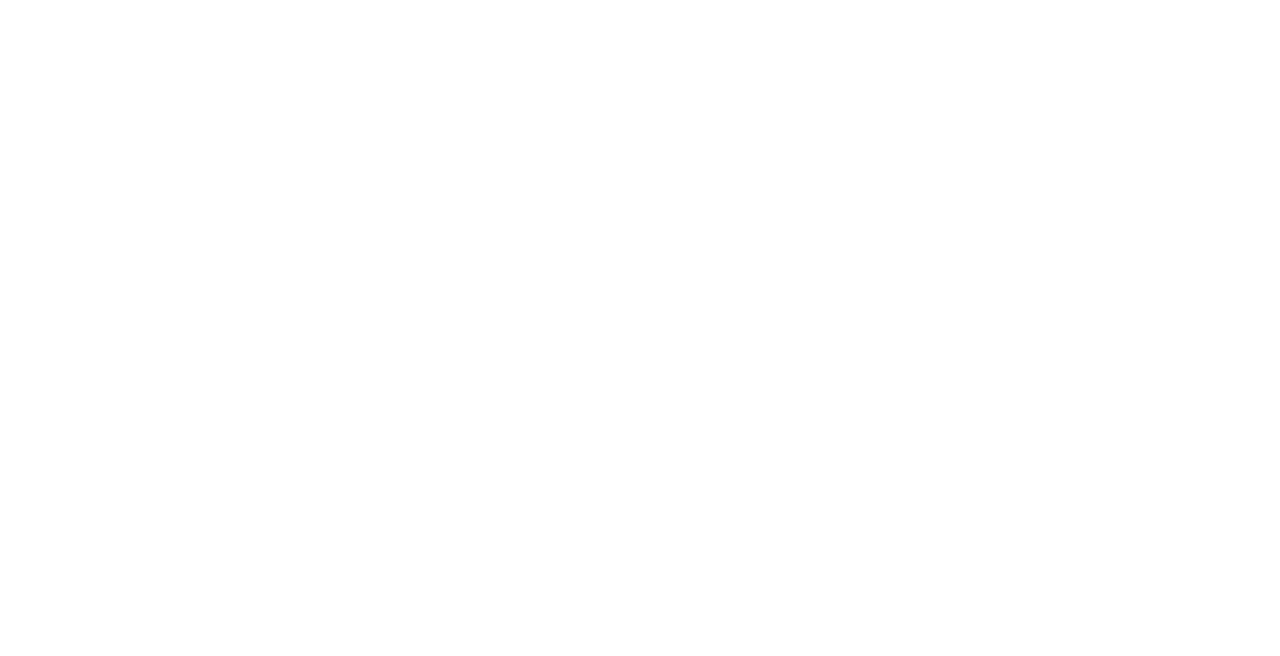
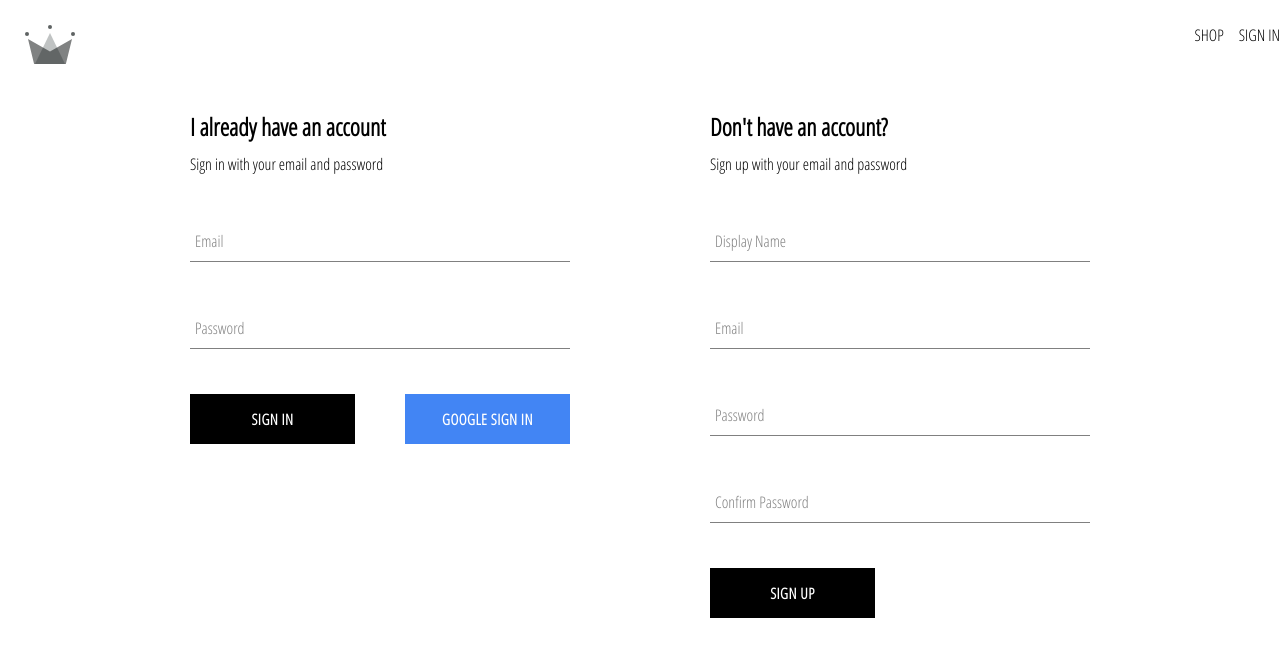
Before and after one commit to islamkhattab/crwn-clothing, a React (Create React App) app: page /auth in a window 1280 px wide. Before the commit this address had no page. Shown: the top 656 px of the page. Built offline with nearby package versions, Linux system fonts and the light colour scheme.

Commit message:
Adding sign in form and refactor aut page

```diff
--- a/src/App.js
+++ b/src/App.js
@@ -1,7 +1,7 @@
 import { Routes, Route } from "react-router-dom";
 import Home from "./routes/home/home.component";
 import Navigation from "./routes/navigation/navigation.component";
-import SigIn from "./routes/sign-in/sign-in.component";
+import Authentication from "./routes/Authentication/authentication.component";
 
 const Shop = () => {
   return <h1>I am the shop page</h1>;
@@ -13,7 +13,7 @@
       <Route path="/" element={<Navigation />}>
         <Route index element={<Home />} />
         <Route path="shop" element={<Shop />} />
-        <Route path="sign-in" element={<SigIn />} />
+        <Route path="auth" element={<Authentication />} />
       </Route>
     </Routes>
   );
--- /dev/null
+++ b/src/components/button/button.component.jsx
@@ -0,0 +1,18 @@
+import "./button.styles.scss";
+const BUTTON_TYPE_CLASSES = {
+  google: "google-sign-in",
+  inverted: "inverted",
+};
+
+const Button = ({ children, buttonType, ...otherProperties }) => {
+  return (
+    <button
+      className={`button-container ${BUTTON_TYPE_CLASSES[buttonType]}`}
+      {...otherProperties}
+    >
+      {children}
+    </button>
+  );
+};
+
+export default Button;
--- /dev/null
+++ b/src/components/button/button.styles.scss
@@ -0,0 +1,46 @@
+.button-container {
+    min-width: 165px;
+    width: auto;
+    height: 50px;
+    letter-spacing: 0.5px;
+    line-height: 50px;
+    padding: 0 35px 0 35px;
+    font-size: 15px;
+    background-color: black;
+    color: white;
+    text-transform: uppercase;
+    font-family: 'Open Sans Condensed';
+    font-weight: bolder;
+    border: none;
+    cursor: pointer;
+    display: flex;
+    justify-content: center;
+
+    &:hover {
+      background-color: white;
+      color: black;
+      border: 1px solid black;
+    }
+
+    &.google-sign-in {
+      background-color: #4285f4;
+      color: white;
+
+      &:hover {
+        background-color: #357ae8;
+        border: none;
+      }
+    }
+
+    &.inverted {
+      background-color: white;
+      color: black;
+      border: 1px solid black;
+
+      &:hover {
+        background-color: black;
+        color: white;
+        border: none;
+      }
+    }
+  }
--- /dev/null
+++ b/src/components/sign-in-form/sign-in-form.component.jsx
@@ -0,0 +1,108 @@
+import { useEffect } from "react";
+import { useState } from "react";
+import { getRedirectResult } from "firebase/auth";
+import {
+  auth,
+  signInWithGooglePopup,
+  createUserDocumentFromAuth,
+  signInAuthUserWithEmailAndPassword,
+} from "../../utils/firebase/firebase.utils";
+
+import FormInput from "../form-input/form-input.component";
+import Button from "../button/button.component";
+
+import "./sign-in-form.styles.scss";
+
+const defaultFormFields = {
+  email: "",
+  password: "",
+};
+
+const SignInForm = () => {
+  const [formFields, setFormFields] = useState(defaultFormFields);
+  const { email, password } = formFields;
+
+  useEffect(() => {
+    const getRedirectResponse = async () => {
+      const response = await getRedirectResult(auth);
+      if (response) {
+        await createUserDocumentFromAuth(response.user);
+      }
+    };
+    getRedirectResponse();
+  }, []);
+
+  const handleSubmit = async (event) => {
+    event.preventDefault();
+
+    try {
+      const response = await signInAuthUserWithEmailAndPassword(
+        email,
+        password
+      );
+      console.log(response);
+      resetFormFields();
+    } catch (error) {
+      switch (error.code) {
+        case "auth/wrong-password":
+          alert("incorrect password for email");
+          break;
+        case "auth/user-not-found":
+          alert("no user associated with this email");
+          break;
+        default:
+          console.log(error);
+      }
+    }
+  };
+
+  const handleChange = (event) => {
+    const { name, value } = event.target;
+    setFormFields({ ...formFields, [name]: value });
+  };
+
+  const resetFormFields = () => {
+    setFormFields(defaultFormFields);
+  };
+
+  const logGoogleUser = async () => {
+    const { user } = await signInWithGooglePopup();
+    await createUserDocumentFromAuth(user);
+  };
+
+  return (
+    <div className="sign-up-container">
+      <h2>I already have an account</h2>
+      <span>Sign in with your email and password</span>
+      <form onSubmit={handleSubmit}>
+        <FormInput
+          label="Email"
+          type="email"
+          required
+          onChange={handleChange}
+          name="email"
+          value={email}
+        />
+
+        <FormInput
+          label="Password"
+          type="password"
+          required
+          onChange={handleChange}
+          name="password"
+          value={password}
+          minLength="6"
+        />
+
+        <div className="buttons-container">
+          <Button type="submit">Sign In</Button>
+          <Button type="button" buttonType="google" onClick={logGoogleUser}>
+            Google sign in
+          </Button>
+        </div>
+      </form>
+    </div>
+  );
+};
+
+export default SignInForm;
--- /dev/null
+++ b/src/components/sign-in-form/sign-in-form.styles.scss
@@ -0,0 +1,14 @@
+.sign-up-container {
+    display: flex;
+    flex-direction: column;
+    width: 380px;
+
+    h2 {
+      margin: 10px 0;
+    }
+
+    .buttons-container {
+      display: flex;
+      justify-content: space-between;
+    }
+  }
--- a/src/components/sign-up-form/sign-up-form.component.jsx
+++ b/src/components/sign-up-form/sign-up-form.component.jsx
@@ -1,5 +1,8 @@
 import { useState } from "react";
+
 import FormInput from "../form-input/form-input.component";
+import Button from "../button/button.component";
+
 import {
   createAuthUserWithEmailAndPassword,
   createUserDocumentFromAuth,
@@ -61,8 +64,8 @@
       <h2>Don't have an account?</h2>
       <span>Sign up with your email and password</span>
       <form onSubmit={handleSubmit}>
-        <label>Dispaly Name</label>
-        <input
+        <FormInput
+          label="Display Name"
           type="text"
           required
           onChange={handleChange}
@@ -70,8 +73,8 @@
           value={displayName}
         />
 
-        <label>Email</label>
-        <input
+        <FormInput
+          label="Email"
           type="email"
           required
           onChange={handleChange}
@@ -79,8 +82,8 @@
           value={email}
         />
 
-        <label>Password</label>
-        <input
+        <FormInput
+          label="Password"
           type="password"
           required
           onChange={handleChange}
@@ -89,8 +92,8 @@
           minLength="6"
         />
 
-        <label>Confirm Password</label>
-        <input
+        <FormInput
+          label="Confirm Password"
           type="password"
           required
           onChange={handleChange}
@@ -99,7 +102,7 @@
           minLength="6"
         />
 
-        <button type="submit">Sign Up</button>
+        <Button type="submit">Sign Up</Button>
       </form>
     </div>
   );
--- /dev/null
+++ b/src/routes/Authentication/authentication.component.jsx
@@ -0,0 +1,15 @@
+import SignUpForm from "../../components/sign-up-form/sign-up-form.component";
+import SignInForm from "../../components/sign-in-form/sign-in-form.component";
+
+import "./authentication.styles.scss";
+
+const Authentication = () => {
+  return (
+    <div className='authentication-container'>
+      <SignInForm/>
+      <SignUpForm />
+    </div>
+  );
+};
+
+export default Authentication;
--- /dev/null
+++ b/src/routes/Authentication/authentication.styles.scss
@@ -0,0 +1,6 @@
+.authentication-container {
+    display: flex;
+    width: 900px;
+    justify-content: space-between;
+    margin: 30px auto;
+  }
--- a/src/routes/navigation/navigation.component.jsx
+++ b/src/routes/navigation/navigation.component.jsx
@@ -16,7 +16,7 @@
           <Link className="nav-link" to="/shop">
             SHOP
           </Link>
-          <Link className="nav-item" to="/sign-in">
+          <Link className="nav-item" to="/auth">
             SIGN IN
           </Link>
         </div>
--- a/src/routes/sign-in/sign-in.component.jsx
+++ /dev/null
@@ -1,42 +0,0 @@
-import { useEffect } from "react";
-import { getRedirectResult } from "firebase/auth";
-import {
-  auth,
-  signInWithGooglePopup,
-  signInWithGoogleRedirect,
-  createUserDocumentFromAuth,
-} from "../../utils/firebase/firebase.utils";
-
-import SignUpForm from "../../components/sign-up-form/sign-up-form.component";
-
-import "./sign-in.styles.scss";
-
-const SigIn = () => {
-  useEffect(() => {
-    const getRedirectResponse = async () => {
-      const response = await getRedirectResult(auth);
-      if (response) {
-        const userDocRef = await createUserDocumentFromAuth(response.user);
-      }
-    };
-    getRedirectResponse();
-  }, []);
-
-  const logGoogleUser = async () => {
-    const { user } = await signInWithGooglePopup();
-    const userDocRef = await createUserDocumentFromAuth(user);
-  };
-
-  return (
-    <div>
-      <h1>This is sign in page</h1>
-      <button onClick={logGoogleUser}>Sign in with Google</button>
-      <button onClick={signInWithGoogleRedirect}>
-        Sign in with Google Redirect
-      </button>
-      <SignUpForm />
-    </div>
-  );
-};
-
-export default SigIn;
```
Also changed, not shown: src/routes/sign-in/sign-in.styles.scss (deleted).
